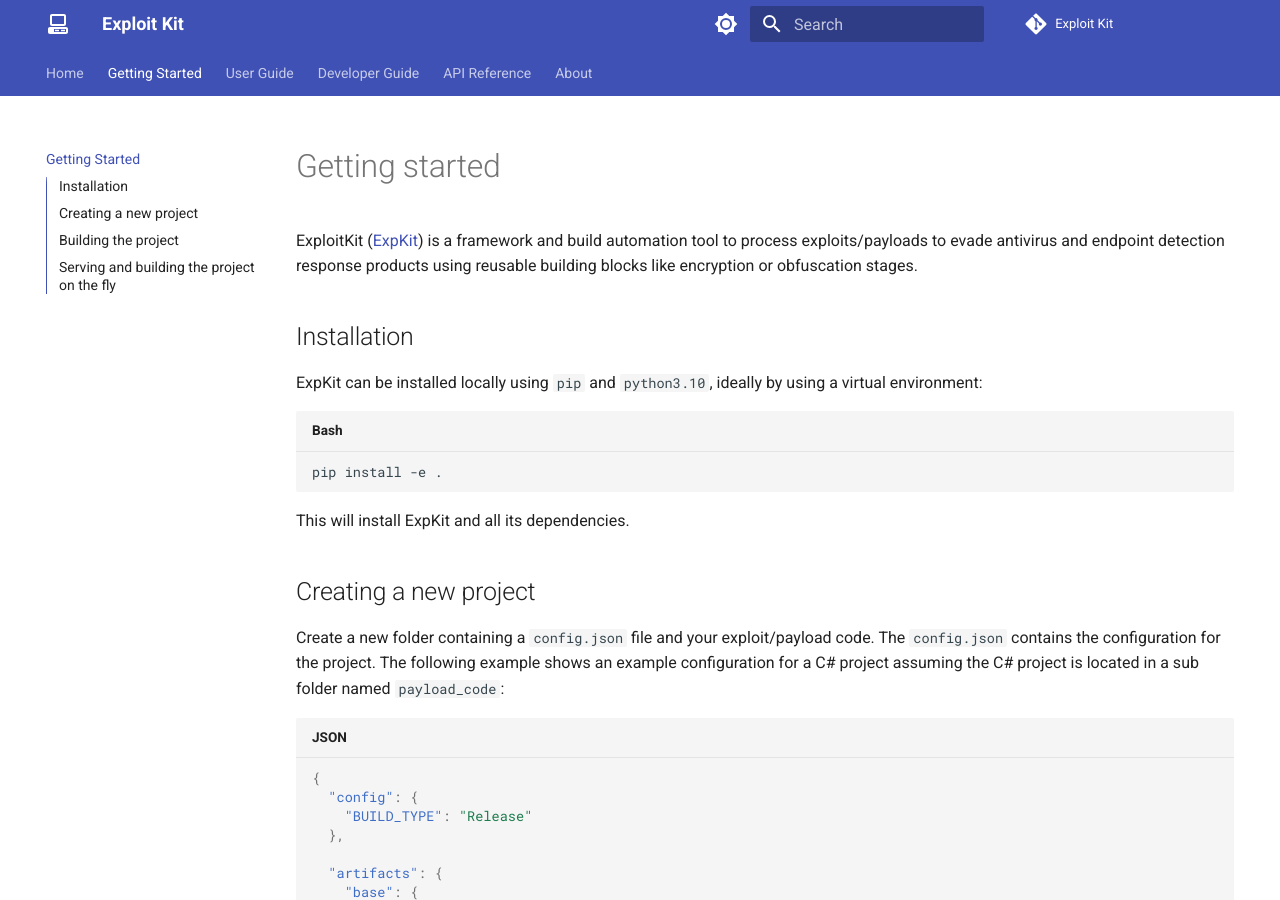
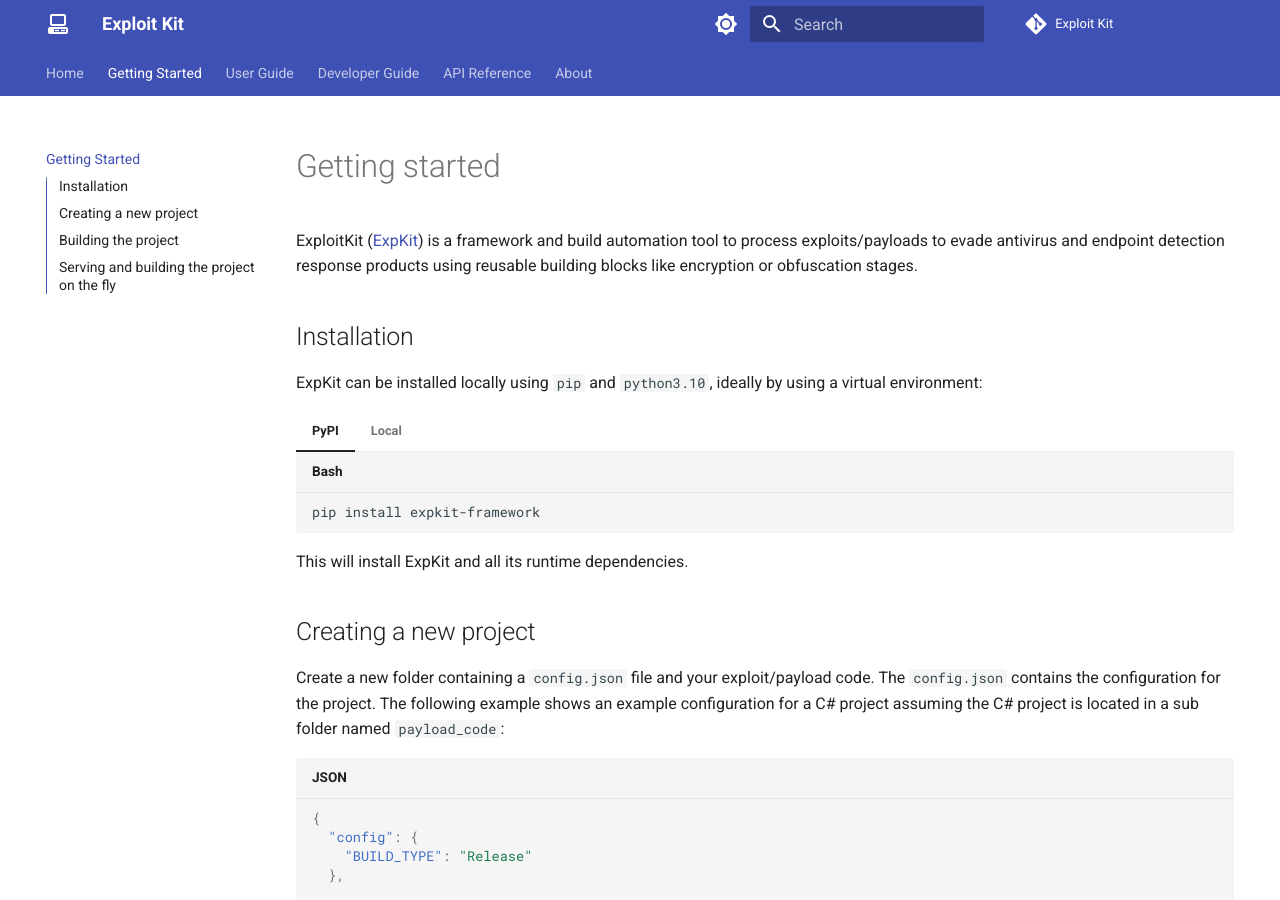
Before and after one commit to 0xCCF4/ExpKit, an MkDocs documentation site: the page built from docs/getting-started.md, in a window 1280 px wide and 900 px high. Built offline with MkDocs 1.6.1 and Material for MkDocs 9.7.7, drawn with Linux system fonts in a browser that asks for light colours; comment, search, counter and statistics services are not loaded.

Commit message:
Added link to pypi package to the docs

````diff
--- a/docs/getting-started.md
+++ b/docs/getting-started.md
@@ -11,11 +11,19 @@
 ExpKit can be installed locally using `pip` and `python3.10`,
 ideally by using a virtual environment:
 
-```bash
-pip install -e .
-```
+=== "PyPI"
 
-This will install ExpKit and all its dependencies.
+    ```bash
+    pip install expkit-framework
+    ```
+
+=== "Local"
+
+    ```bash
+    pip install -e .
+    ```
+
+This will install ExpKit and all its runtime dependencies.
 
 ## Creating a new project
 
--- a/mkdocs.yml
+++ b/mkdocs.yml
@@ -67,6 +67,8 @@
   - pymdownx.keys
   - pymdownx.tasklist:
       custom_checkbox: true
+  - pymdownx.tabbed:
+      alternate_style: true
 
 nav:
   - Home: index.md
````
Also changed, not shown: README.md (+9 -3 lines), 3 other files.
